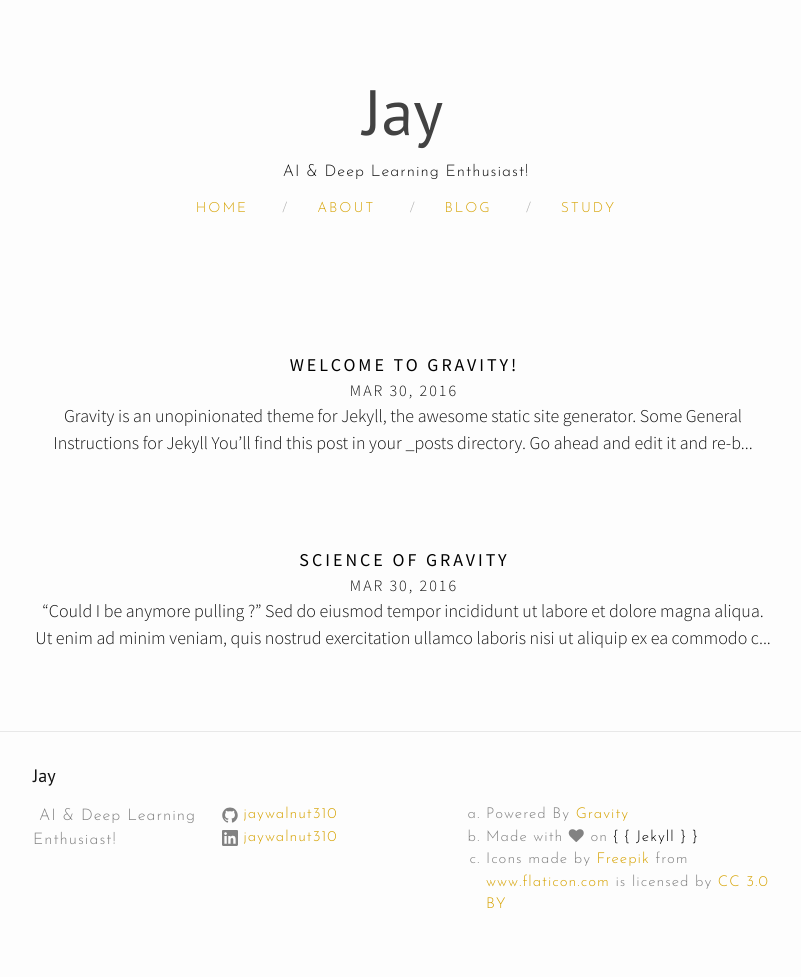
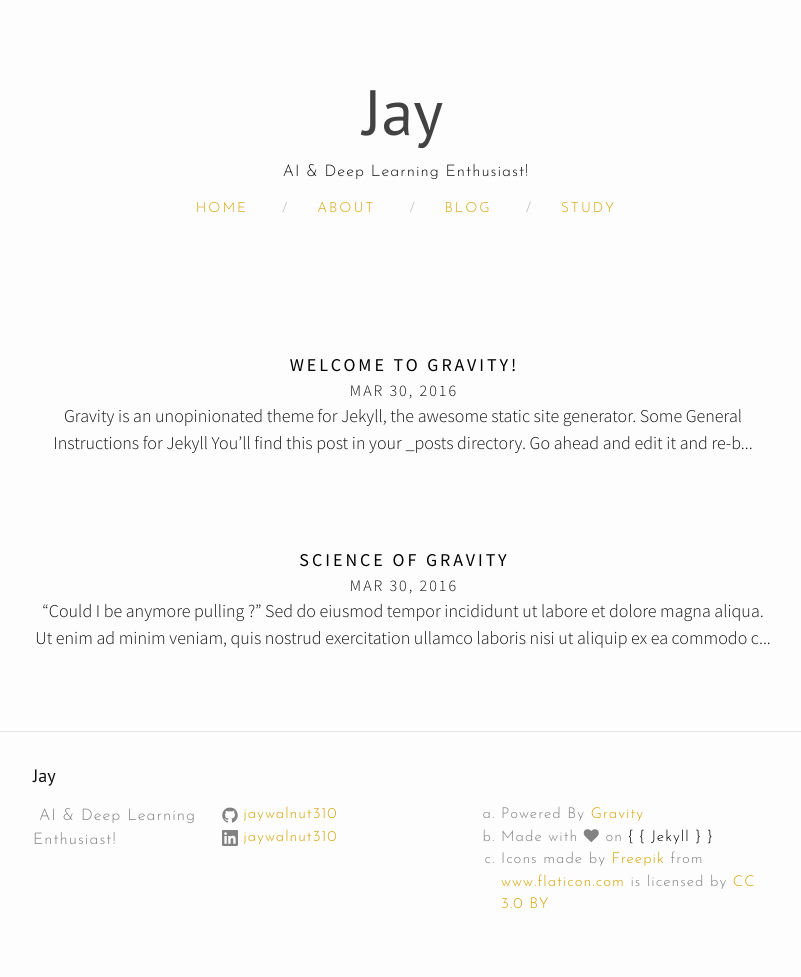
Before and after one commit to jaywalnut310/jaywalnut310.github.io, a Jekyll site: the page built from index.html, in a window 1280 px wide. Shown: the whole page, without its empty margins (237-1038 px from the left). Built offline with Jekyll 4.4.1, drawn with Linux system fonts in a browser that asks for light colours; nearby versions of some CDN libraries; the list of posts is cut into pages by our own code.

Commit message:
update footer css

```diff
--- a/css/style.scss
+++ b/css/style.scss
@@ -519,7 +519,8 @@ pre {
 }
 .footer-col-3 {
   width: -webkit-calc(40% - (#{$spacing-unit} / 2));
-  width: calc(40% - (#{$spacing-unit} / 2));
+  width: calc(40% - (#{$spacing-unit}));
+  padding-left: $spacing-unit;
 }
 @include media-query($on-laptop) {
   .footer-col-1,
```
